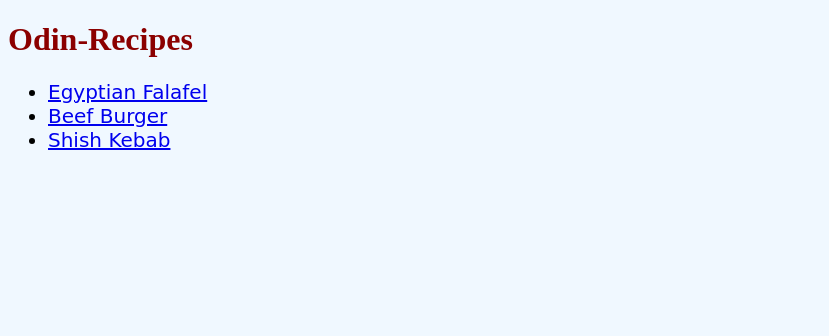
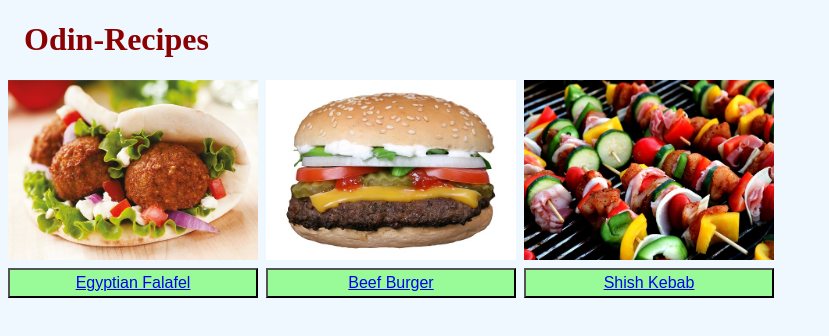
Before and after one commit to arkhaledwebdev/odin-recipes, a plain HTML site: page index.html in a window 1280 px wide. Shown: the whole page, without its empty margins (0-829 px from the left). Drawn offline with Linux system fonts and the light colour scheme.

Commit message:
Make horizontal list of items

```diff
--- a/index.html
+++ b/index.html
@@ -8,12 +8,36 @@
 </head>
 
 <body>
-<h1>Odin-Recipes</h1>
-<ul>
-    <li><a href="./recipes/egyptian-falafel.html">Egyptian Falafel</a></li>
-    <li><a href="./recipes/beef-burger.html">Beef Burger</a></li>
-    <li><a href="./recipes/shish-kebab.html">Shish Kebab</a></li>
-</ul>
+    <h1>Odin-Recipes</h1>
+
+    <div class="list">
+
+        <div class="item">
+            <img src="./images/egyptian-falafel.jpg">
+            <button>
+                <a href="./recipes/egyptian-falafel.html">Egyptian Falafel</a>
+            </button>
+        </div>
+
+
+        <div class="item">
+            <img src="./images/beef-burger.jpg">
+            <button>
+                <a href="./recipes/beef-burger.html">Beef Burger</a>
+            </button>
+        </div>
+
+
+        <div class="item">
+            <img src="./images/shish-kebab.jpg">
+            <button>
+                <a href="./recipes/shish-kebab.html">Shish Kebab</a>
+            </button>
+
+        </div>
+    </div>
+
+
 </body>
 
 </html>
--- a/styles.css
+++ b/styles.css
@@ -4,10 +4,31 @@ body {
 
 h1 {
     color: #8B0000;
+    text-align: start;
+    margin-left: 16px;
 
 }
 
-ul {
-    font-family: cursive,sans-serif;
-    font-size: 20px;
+.list {
+    display: flex;
+    flex-direction: row;
 }
+
+.item {
+    display: flex;
+    flex-direction: column;
+    margin-right: 8px;
+    text-align: center;
+}
+
+.item img {
+    width: 250px;
+    height: 180px;
+}
+
+.item button {
+    margin-top: 8px;
+    background-color: palegreen;
+    font-size: medium;
+    padding: 4px;
+}
```
